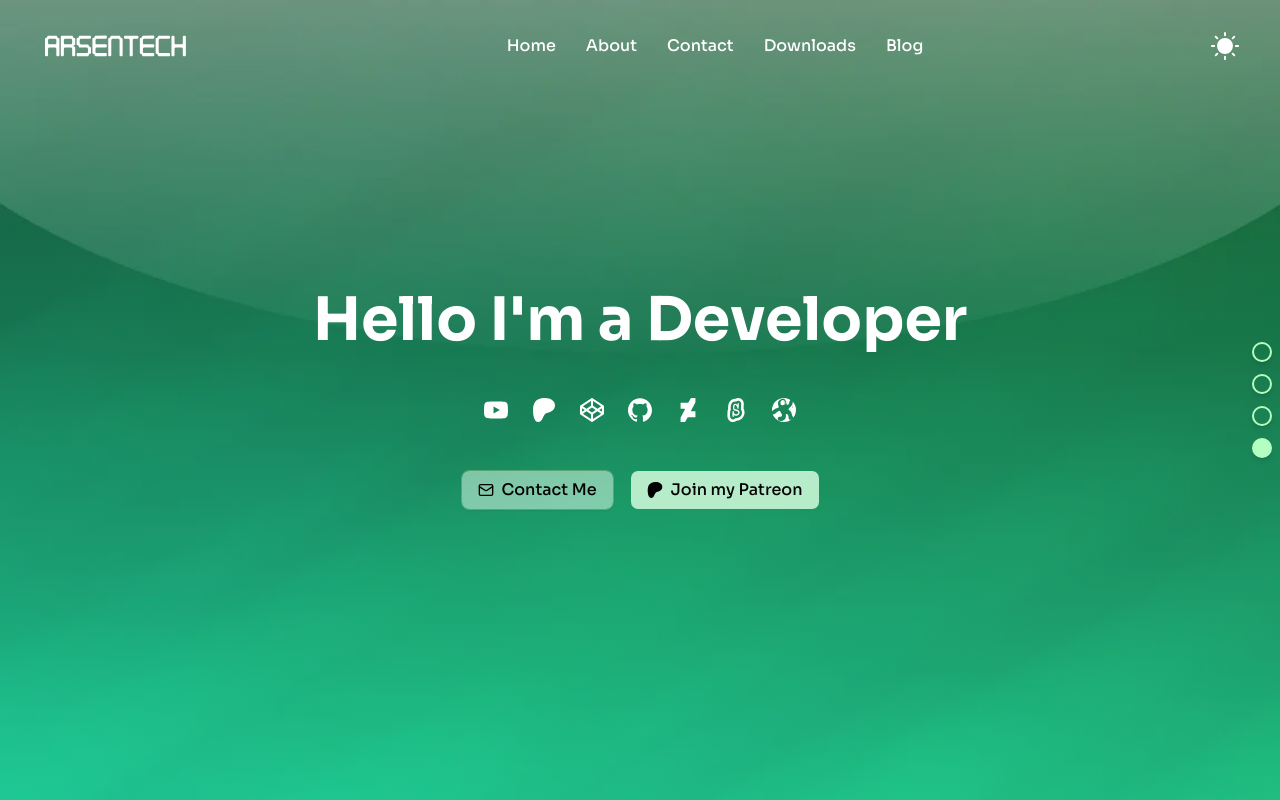
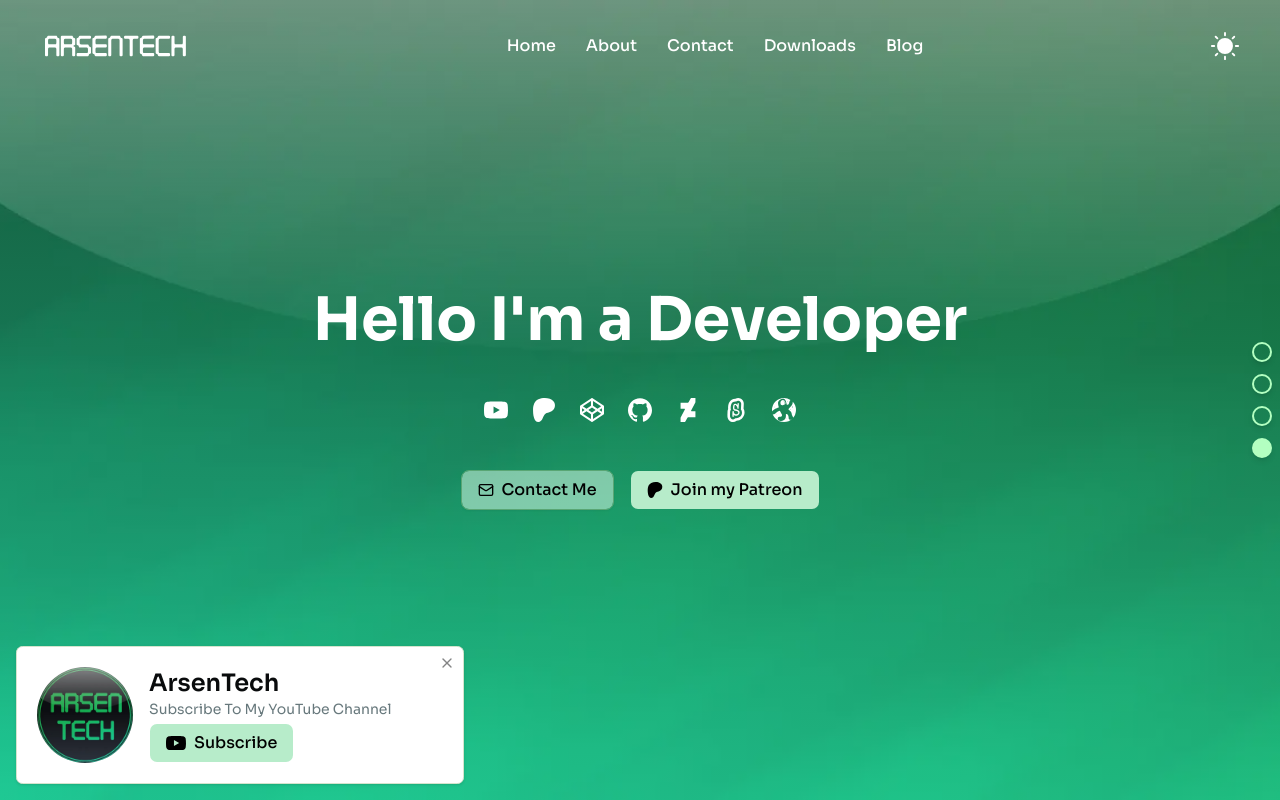
Before and after one commit to ArsenTech/ArsenTech, a Next.js app: page / in a window 1280 px wide. Shown: the top 800 px of the page. Built offline with nearby package versions, Linux system fonts and the light colour scheme.

Commit message:
Added a subscribe popup + fixed the toggler bug

```diff
--- a/src/app/globals.css
+++ b/src/app/globals.css
@@ -55,6 +55,19 @@
   --color-alt-input: var(--alt-input);
   --color-header-foreground: var(--header-foreground);
   --font-sans: "Inter Variable", sans-serif;
+  --animate-show-sub: show_sub 1s ease forwards;
+  --animate-hide-sub: hide_sub 0.5s ease forwards;
+
+  @keyframes show_sub {
+    0% {transform: translateX(-100%);}
+    50% {transform: translateX(5%);}
+    100% {transform: translateX(0);}
+  }
+  @keyframes hide_sub {
+    0% {transform: translateX(0);}
+    50% {transform: translateX(5%);}
+    100% {transform: translateX(calc(-100% - 40px));}
+  }
 }
 
 :root {
--- a/src/app/page.tsx
+++ b/src/app/page.tsx
@@ -6,7 +6,7 @@ import { getRecentPosts } from "@/lib/helpers";
 export default async function Home() {
   const posts = await getRecentPosts();
   return (
-    <PageLayout anchorLinks={MAIN_ANCHOR_LINKS}>
+    <PageLayout anchorLinks={MAIN_ANCHOR_LINKS} includeSubscribePopup>
       <LandingPage recentPosts={posts}/>
     </PageLayout>
   );
--- a/src/components/layout/index.tsx
+++ b/src/components/layout/index.tsx
@@ -8,12 +8,14 @@ import { cn } from "@/lib/utils"
 import { usePathname } from "next/navigation"
 import { ILink } from "@/lib/types"
 import AnchorNav from "./anchor"
+import SubscribePopup from "./subscribe-popup"
 
 interface PageLayoutProps{
      children: React.ReactNode,
-     anchorLinks?: ILink[]
+     anchorLinks?: ILink[],
+     includeSubscribePopup?: boolean
 }
-export default function PageLayout({children, anchorLinks}: PageLayoutProps){
+export default function PageLayout({children, anchorLinks, includeSubscribePopup=false}: PageLayoutProps){
      const [isSticky, setIsSticky] = useState(false);
      const [progress, setProgress] = useState(0)
      const pathname = usePathname()
@@ -44,10 +46,13 @@ export default function PageLayout({children, anchorLinks}: PageLayoutProps){
      return (
           <div className="flex min-h-screen flex-col font-(family-name:--font-sora) relative">
                <Header progress={progress} />
-                    {children}
+               {children}
                <Footer/>
                {anchorLinks && (
                     <AnchorNav links={anchorLinks}/>
+               )}
+               {includeSubscribePopup && (
+                    <SubscribePopup/>
                )}
                <Button onClick={()=>window.scrollTo({ top:0, left:0, behavior:"smooth" })} size="icon" className={cn("transition-all fixed right-7 z-10",isSticky ? "bottom-6 visible" : "bottom-0 invisible opacity-0")} title="Scroll to top">
                     <ChevronUp />
--- /dev/null
+++ b/src/components/layout/subscribe-popup.tsx
@@ -0,0 +1,70 @@
+"use client"
+import { X } from "lucide-react"
+import { Button } from "@/components/ui/button"
+import Image from "next/image"
+import Link from "next/link"
+import { SiYoutube } from "react-icons/si"
+import { useEffect, useState } from "react"
+import { cn } from "cn"
+
+export default function SubscribePopup(){
+     const [visible, setVisible] = useState(false);
+     const [isClosing, setIsClosing] = useState(false);
+     useEffect(() => {
+          if (sessionStorage.getItem("subscribe-dismissed") === "true") return;
+          const timeout = setTimeout(() => {
+               setVisible(true)
+          }, 2500)
+          return () => clearTimeout(timeout)
+     }, [])
+     const closePopup = () => {
+          if (isClosing) return;
+          sessionStorage.setItem("subscribe-dismissed", "true")
+          if (window.matchMedia("(prefers-reduced-motion: reduce)").matches) {
+               setVisible(false)
+               return
+          }
+          setIsClosing(true)
+     }
+     if (!visible) return null
+     return (
+          <div role="region"
+               aria-label="Subscribe to ArsenTech"
+               onAnimationEnd={(event) => {
+                    if (event.target === event.currentTarget && isClosing) {
+                         setVisible(false)
+                    }
+               }}
+               className={cn(
+                    "fixed bottom-4 left-4 z-30",
+                    "flex items-center gap-4",
+                    "w-[calc(100vw-2rem)] max-w-md",
+                    "rounded-md border bg-card p-4 text-card-foreground shadow-sm md:p-5",
+                    isClosing ? "animate-hide-sub" : "animate-show-sub"
+               )}
+          >
+               <Button
+                    type="button"
+                    variant="ghost"
+                    size="icon"
+                    title="Close"
+                    aria-label="Close subscribe popup"
+                    onClick={closePopup}
+                    className="absolute top-0 right-0 text-lg opacity-50 hover:opacity-100"
+               >
+                    <X />
+               </Button>
+               <Image src="/profile-pics/pfp.webp" alt="ArsenTech" width={96} height={96} className="rounded-full object-center"/>
+               <div className="space-y-1">
+                    <h2 className="text-lg md:text-xl lg:text-2xl font-semibold mb-0">ArsenTech</h2>
+                    <p className="text-sm text-muted-foreground">Subscribe To My YouTube Channel</p>
+                    <Button variant="secondary" size="xl" asChild>
+                         <Link href="https://www.youtube.com/channel/UCrtH0g6NE8tW5VIEgDySYtg?sub_confirmation=1" target="_blank" rel="noopener noreferrer nofollow">
+                              <SiYoutube className="size-5"/>
+                              Subscribe
+                         </Link>
+                    </Button>
+               </div>
+          </div>
+     )
+}
--- a/src/components/togglers/mode-toggler.tsx
+++ b/src/components/togglers/mode-toggler.tsx
@@ -1,16 +1,30 @@
 import { useTheme } from "next-themes";
 import Image from "next/image";
 import { cn } from "@/lib/utils";
+import { useCurrentTheme } from "@/hooks/use-current-theme";
+import { useEffect, useMemo, useState } from "react";
 
 interface ModeTogglerProps{
      className?: string
 }
 export default function ModeToggler({className}: ModeTogglerProps){
-     const {theme, setTheme, systemTheme} = useTheme();
-     const currentTheme = theme==="system" ? systemTheme : theme
+     const {setTheme} = useTheme();
+     const [mounted, setMounted] = useState(false);
+     useEffect(() => {
+          const timeout = setTimeout(() => {
+               setMounted(true)
+          }, 100)
+          return () => clearTimeout(timeout)
+     }, [])
+     const currentTheme = useCurrentTheme();
+     const icon = useMemo(()=>{
+          const currTheme = currentTheme==="dark" ? "dark" : "light"
+          return `/icons/${currTheme}.svg`
+     },[currentTheme])
+     if(!mounted) return null
      return (
-          <button className={cn("w-[30px] h-[30px] transition-all cursor-pointer",className)} onClick={()=>setTheme(currentTheme ==="dark" ? "light" : "dark")}>
-               <Image src={currentTheme ==="dark" ? "/icons/dark.svg" : "/icons/light.svg"} alt="mode" width={30} height={30}/>
+          <button className={cn("size-7.5 transition-all cursor-pointer",className)} onClick={()=>setTheme(currentTheme ==="dark" ? "light" : "dark")}>
+               <Image src={icon} alt="mode" width={30} height={30}/>
           </button>
      )
 }
```
